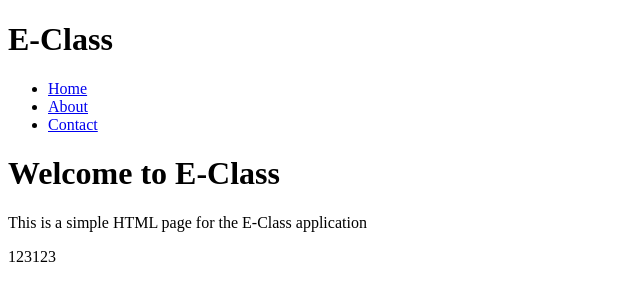
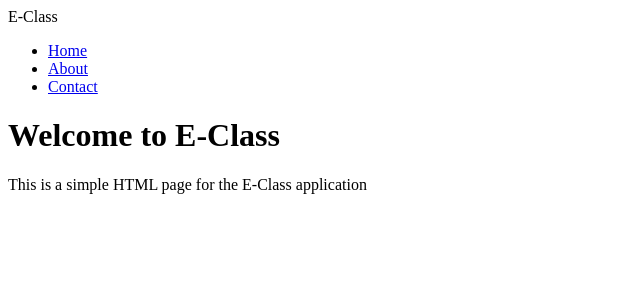
Before and after one commit to 5tarlight/2025-1-web-programming, a website: page src/public/index.html in a window 1280 px wide. Shown: the whole page, without its empty margins (0-640 px from the left). Drawn offline with Linux system fonts and the light colour scheme.

Commit message:
resolve: remove duplicated h1 tags on same page
한 페이지에 h1이 여러개가 있어 하나만 사용하도록 수정했습니다.
헤더에 있던 h1을 nav로 교체했습니다.

```diff
--- a/src/public/index.html
+++ b/src/public/index.html
@@ -7,7 +7,7 @@
   </head>
   <body>
     <header>
-      <h1>E-Class</h1>
+      <nav>E-Class</nav>
       <nav>
         <ul>
           <li><a href="#home">Home</a></li>
@@ -20,4 +20,3 @@
     <p>This is a simple HTML page for the E-Class application</p>
   </body>
 </html>
-123123
```
